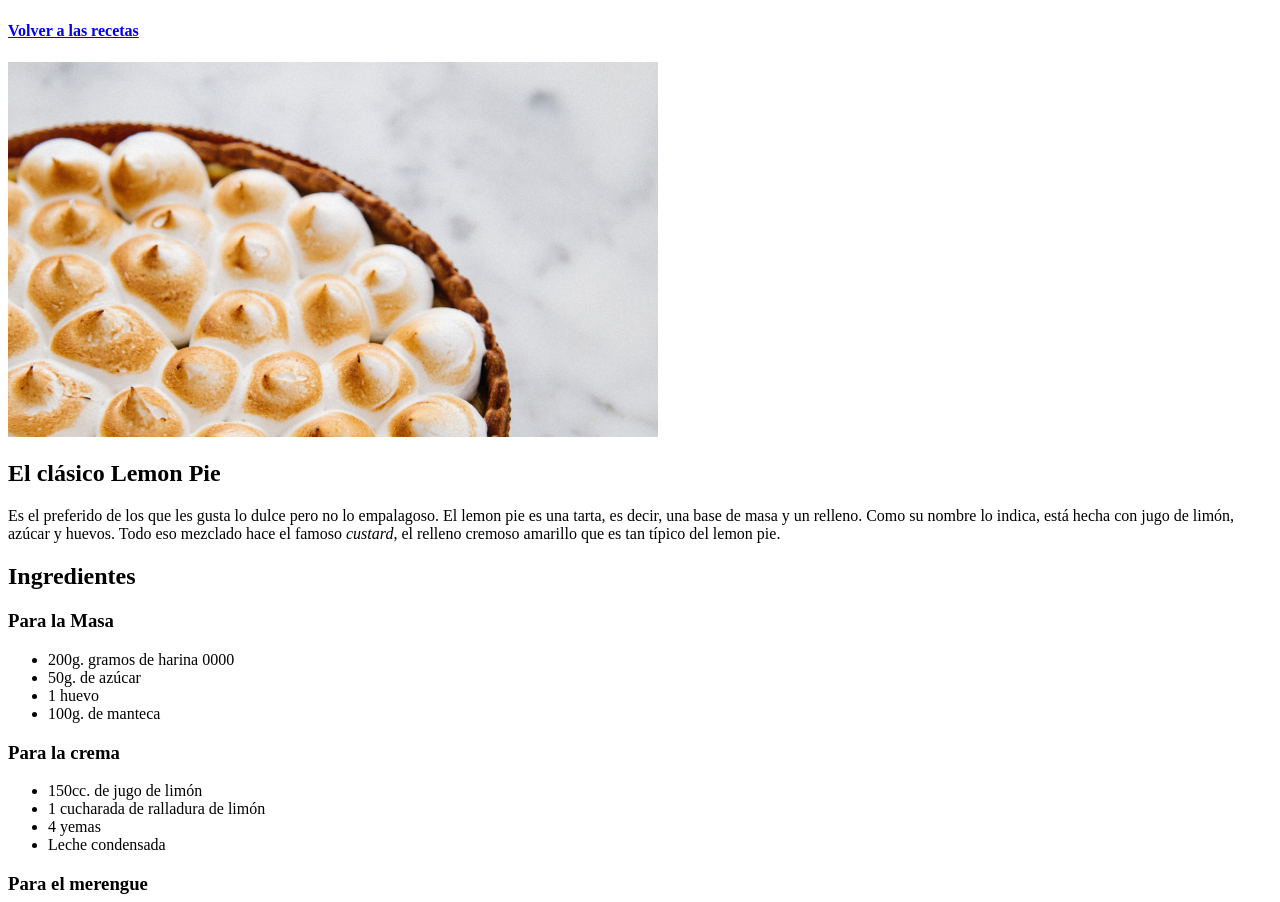
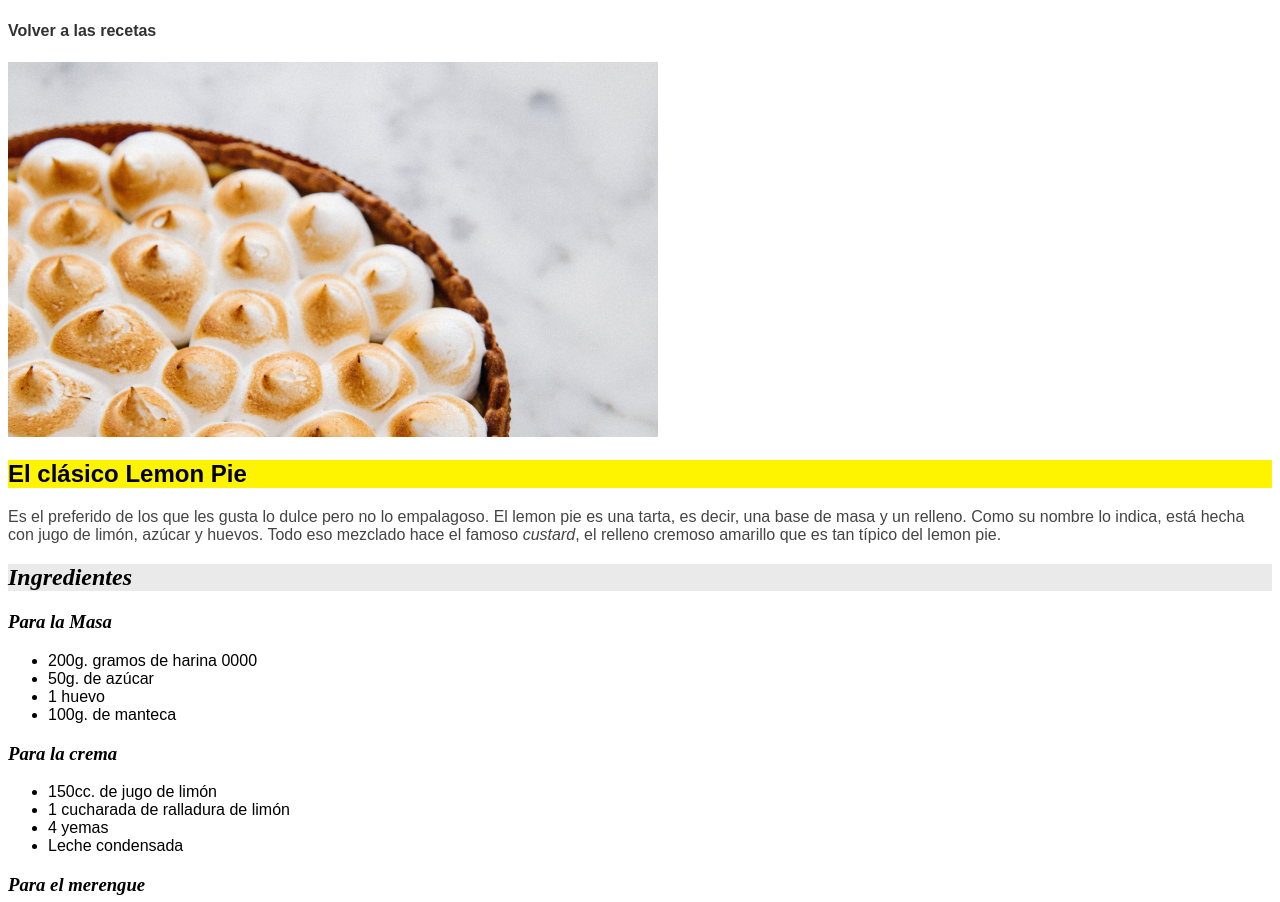
Before and after one commit to huntpato/huntpato.github.io, a plain HTML site: page lemonPie.html in a window 1280 px wide. Shown: the part 50-952 px from the top of the page. Drawn offline with Linux system fonts and the light colour scheme.

Commit message:
agregue css

```diff
--- /dev/null
+++ b/css/styles.css
@@ -0,0 +1,41 @@
+h1 {
+   color: #000000;
+   font-family: arial, sans-serif;
+}
+
+.fondo-titulo-lemon{
+    background-color: #FEF400;
+}
+.fondo-titulo-carrot{
+    background-color: #FEA500;
+}
+
+h2{
+    color: #000000;
+    font-family: "Times New Roman", serif;
+    font-style: italic;
+    background-color: #EAEAEA;
+}
+
+.titulo-ingredientes{
+    font-style: italic;
+}
+
+p{
+    color: #444444;
+    font-family: arial, sans-serif;
+}
+
+ul li{
+    font-family: arial, sans-serif;
+}
+
+ol li{
+    font-family: arial, sans-serif;
+}
+
+.vinculos{
+    color: #313131;
+    text-decoration: none;
+    font-family: arial, sans-serif;
+}
--- a/lemonPie.html
+++ b/lemonPie.html
@@ -3,6 +3,7 @@
 <head>
     <meta charset="UTF-8">
     <title>Lemon Pie</title>
+    <link rel="stylesheet" href="css/styles.css">
 </head>
 <body>
   <header>
@@ -10,16 +11,16 @@
   </header>
   <section>
     <h4>
-      <a href="index.html">Volver a las recetas</a>
+      <a href="index.html" class="vinculos">Volver a las recetas</a>
     </h4>
     <img src="img/lemon-pie.png" alt="lemon pie">
-    <h1>El clásico Lemon Pie</h1>
+    <h1 class="fondo-titulo-lemon">El clásico Lemon Pie</h1>
     <p>Es el preferido de los que les gusta lo dulce pero no lo empalagoso. El lemon pie es una tarta, es decir, una base de masa y un relleno. Como su nombre lo indica, está hecha con jugo de limón, azúcar y huevos. Todo eso mezclado hace el famoso <em>custard</em>, el relleno cremoso amarillo que es tan típico del lemon pie.</p>
   </section>
   <section>
       <h2>Ingredientes</h2>
       <article>
-          <h3>Para la Masa</h3>
+          <h3 class="titulo-ingredientes">Para la Masa</h3>
           <ul>
               <li>
                 200g. gramos de harina 0000
@@ -36,7 +37,7 @@
           </ul>
       </article>
       <article>
-        <h3>Para la crema</h3>
+        <h3 class="titulo-ingredientes">Para la crema</h3>
         <ul>
             <li>
               150cc. de jugo de limón
@@ -53,7 +54,7 @@
         </ul>
       </article>
       <article>
-        <h3>Para el merengue</h3>
+        <h3 class="titulo-ingredientes">Para el merengue</h3>
         <ul>
             <li>
               240g. de azúcar
```
Also changed, not shown: carrotCake.html (+3 -2 lines), index.html (+2 -11 lines).
